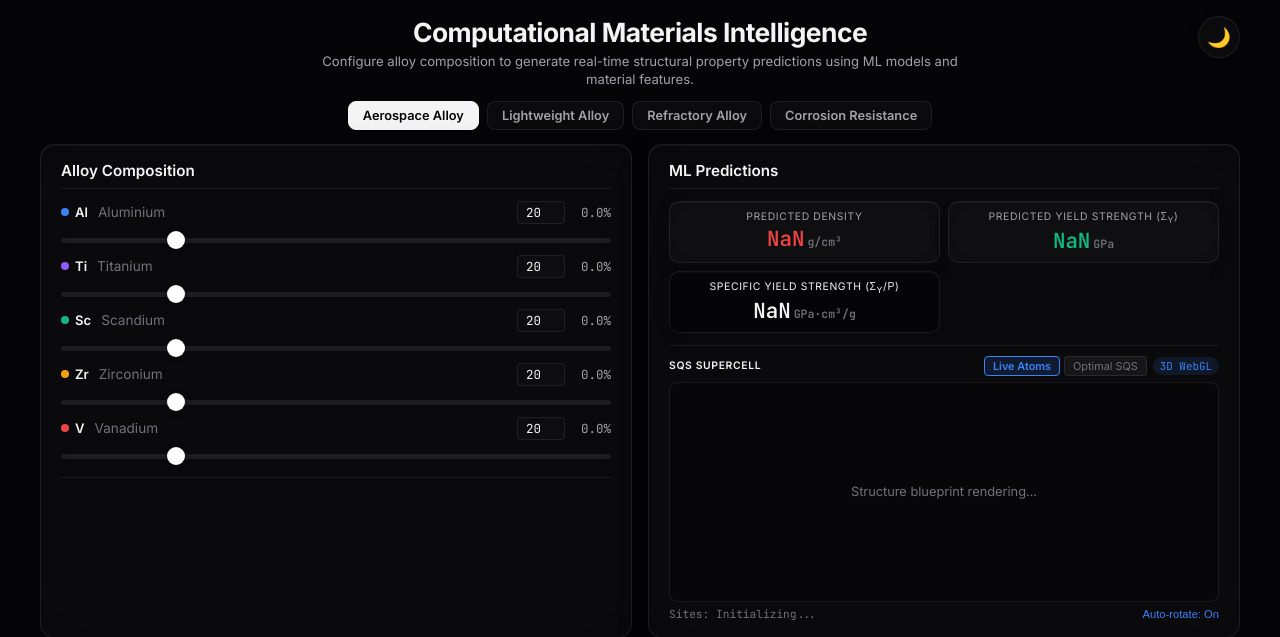
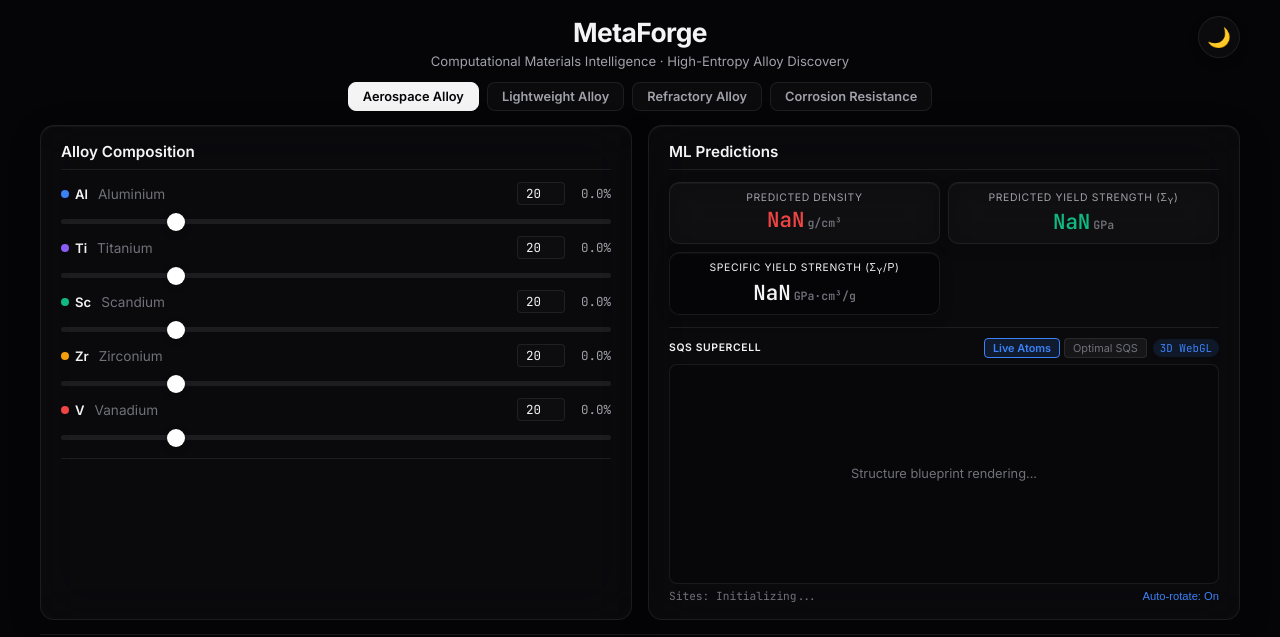
Before and after one commit to SA-FIND/High-Entropy-Alloy-Discovery, a Flask app: page / in a window 1280 px wide. Shown: the top 637 px of the page. Run offline with Flask 3, Linux system fonts and the light colour scheme.

Commit message:
feat(branding): add crystal lattice favicon and streamline title to MetaForge

```diff
--- a/MetaForge-Web/app.py
+++ b/MetaForge-Web/app.py
@@ -1,6 +1,6 @@
 import os
 import logging
-from flask import Flask, request, jsonify, render_template, make_response
+from flask import Flask, request, jsonify, render_template, make_response, send_from_directory
 from flask_cors import CORS
 import joblib
 from pymatgen.core import Composition
@@ -85,6 +85,11 @@ def home():
     # Allow standard caching but require revalidation
     response.headers['Cache-Control'] = 'no-cache, must-revalidate'
     return response
+
+@app.route('/favicon.ico')
+def favicon():
+    """Serves the favicon.ico icon."""
+    return send_from_directory(os.path.join(app.root_path, 'static'), 'favicon.ico', mimetype='image/vnd.microsoft.icon')
 
 @app.route('/robots.txt')
 def robots():
--- a/MetaForge-Web/templates/index.html
+++ b/MetaForge-Web/templates/index.html
@@ -9,15 +9,20 @@
     <meta name="keywords"
         content="materials science, HEA, high entropy alloy, machine learning, prediction, density, shear strength, MetaForge">
 
+    <!-- Favicon -->
+    <link rel="icon" type="image/svg+xml" href="/static/favicon.svg">
+    <link rel="alternate icon" href="/static/favicon.ico">
+    <link rel="apple-touch-icon" href="/static/favicon.png">
+
     <!-- Open Graph / Social Meta Tags -->
-    <meta property="og:title" content="MetaForge — HEA Predictor">
+    <meta property="og:title" content="MetaForge">
     <meta property="og:description" content="Computational Materials Intelligence: Predict High Entropy Alloy properties using ML and Matminer features.">
     <meta property="og:type" content="website">
     <meta name="twitter:card" content="summary_large_image">
-    <meta name="twitter:title" content="MetaForge — HEA Predictor">
+    <meta name="twitter:title" content="MetaForge">
     <meta name="twitter:description" content="Computational Materials Intelligence: Predict High Entropy Alloy properties using ML and Matminer features.">
 
-    <title>MetaForge — HEA Predictor</title>
+    <title>MetaForge</title>
 
     <link rel="canonical" href="https://metaforge-web.onrender.com/">
 
@@ -25,7 +30,7 @@
     {
       "@context": "https://schema.org",
       "@type": "WebApplication",
-      "name": "MetaForge — HEA Predictor",
+      "name": "MetaForge",
       "url": "https://metaforge-web.onrender.com/",
       "description": "Computational Materials Intelligence: Predict High Entropy Alloy properties such as density and shear strength using ML and Matminer features.",
       "applicationCategory": "ScienceApplication",
@@ -691,11 +696,8 @@
     <main class="app-container">
         <header class="header animate-in">
             <button class="theme-toggle" id="themeToggle" aria-label="Toggle dark/light theme" title="Toggle theme">🌙</button>
-            <h1 class="header__title">Computational Materials Intelligence</h1>
-            <p class="header__subtitle">
-                Configure alloy composition to generate real-time structural property predictions using ML models and
-                material features.
-            </p>
+            <h1 class="header__title">MetaForge</h1>
+            <p class="header__subtitle">Computational Materials Intelligence · High-Entropy Alloy Discovery</p>
         </header>
         <div class="category-tabs animate-in animate-in-delay-1" id="categoryTabs"></div>
         <div class="main-grid">
```
Also changed, not shown: MetaForge-Web/static/favicon.ico (added), MetaForge-Web/static/favicon.png (added), MetaForge-Web/static/favicon.svg (added).
